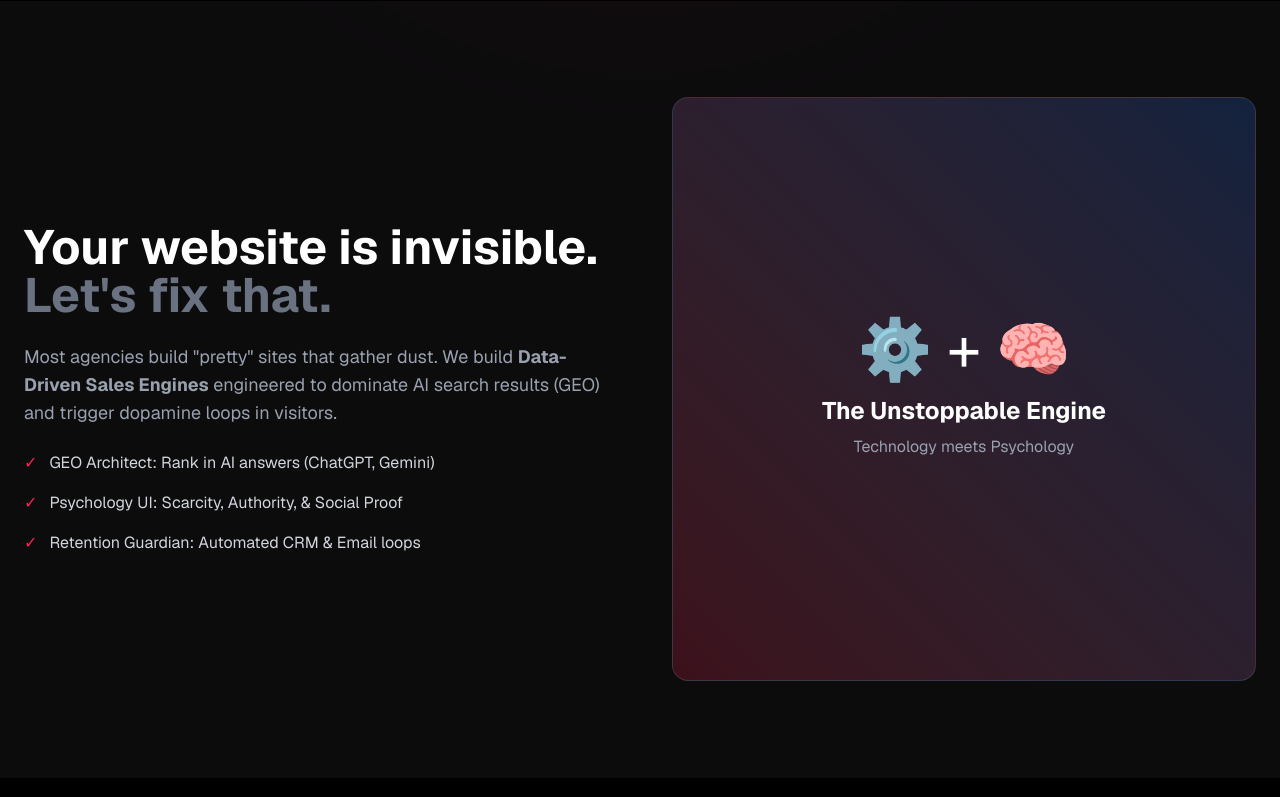
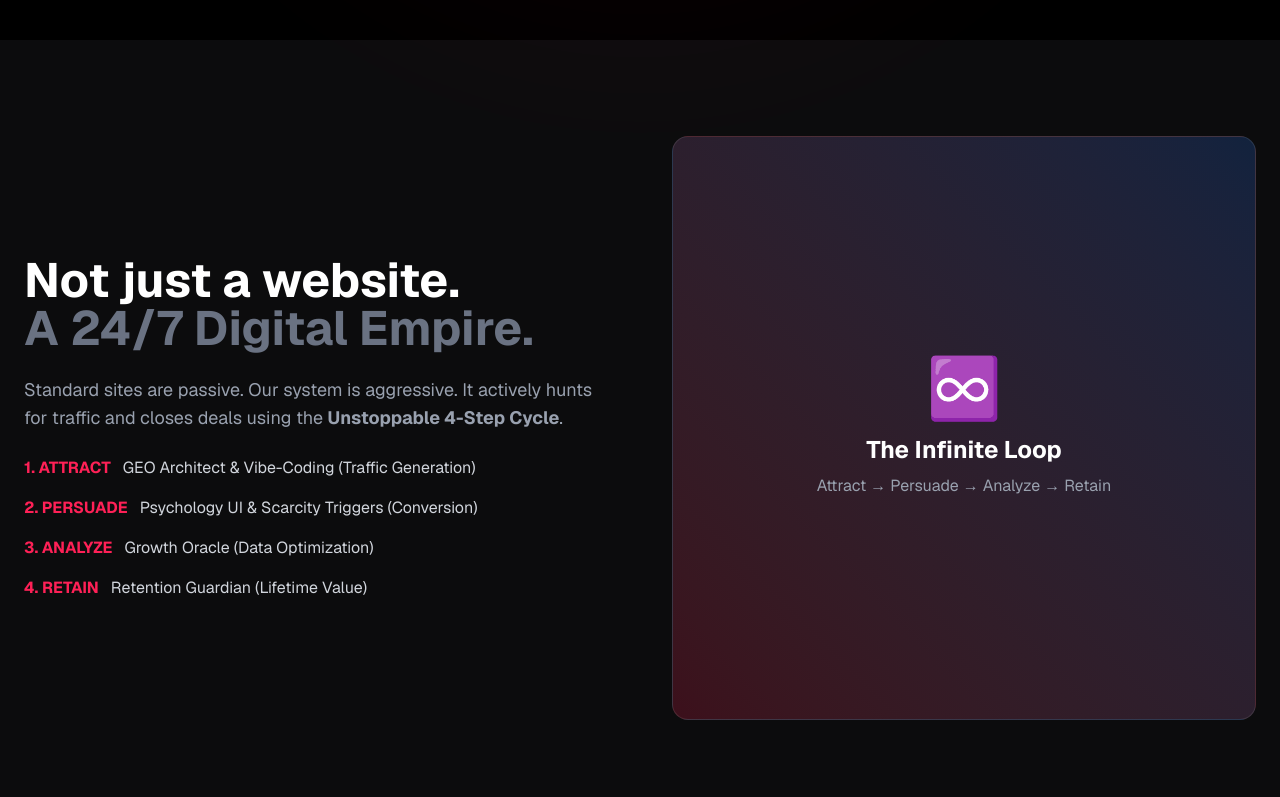
Before and after one commit to romkom-eng/moodpop-unstoppable-marketing, a Next.js app: page / in a window 1280 px wide. Shown: the part 889-1686 px from the top of the page. Built offline with nearby package versions, Linux system fonts and the light colour scheme.

Commit message:
feat: Update marketing copy to 24/7 system narrative

```diff
--- a/src/app/page.tsx
+++ b/src/app/page.tsx
@@ -37,7 +37,7 @@ export default function Home() {
         </h1>
 
         <p className="text-xl md:text-2xl text-gray-400 max-w-3xl mb-12 leading-relaxed">
-          Stop waiting for traffic. We implement the <strong>"Unstoppable 5"</strong> framework to turn your website into a 24/7 psychological sales agent.
+          It never sleeps. It <strong>Attracts</strong> (GEO), <strong>Persuades</strong> (Psychology), <strong>Analyzes</strong> (Growth), and <strong>Retains</strong> customers 24/7. We turn your website into a revenue-generating asset.
         </p>
 
         <div className="flex flex-col sm:flex-row gap-4 w-full justify-center">
@@ -62,31 +62,35 @@ export default function Home() {
       <section className="px-6 py-24 bg-zinc-900/50">
         <div className="max-w-7xl mx-auto grid grid-cols-1 md:grid-cols-2 gap-16 items-center">
           <div>
-            <h2 className="text-3xl md:text-5xl font-bold mb-6">Your website is invisible. <br /><span className="text-gray-500">Let's fix that.</span></h2>
+            <h2 className="text-3xl md:text-5xl font-bold mb-6">Not just a website. <br /><span className="text-gray-500">A 24/7 Digital Empire.</span></h2>
             <p className="text-gray-400 text-lg mb-6">
-              Most agencies build "pretty" sites that gather dust. We build <strong>Data-Driven Sales Engines</strong> engineered to dominate AI search results (GEO) and trigger dopamine loops in visitors.
+              Standard sites are passive. Our system is aggressive. It actively hunts for traffic and closes deals using the <strong>Unstoppable 4-Step Cycle</strong>.
             </p>
             <ul className="space-y-4 text-gray-300">
               <li className="flex items-center gap-3">
-                <span className="text-rose-500">✓</span>
-                GEO Architect: Rank in AI answers (ChatGPT, Gemini)
+                <span className="text-rose-500 font-bold">1. ATTRACT</span>
+                GEO Architect & Vibe-Coding (Traffic Generation)
               </li>
               <li className="flex items-center gap-3">
-                <span className="text-rose-500">✓</span>
-                Psychology UI: Scarcity, Authority, & Social Proof
+                <span className="text-rose-500 font-bold">2. PERSUADE</span>
+                Psychology UI & Scarcity Triggers (Conversion)
               </li>
               <li className="flex items-center gap-3">
-                <span className="text-rose-500">✓</span>
-                Retention Guardian: Automated CRM & Email loops
+                <span className="text-rose-500 font-bold">3. ANALYZE</span>
+                Growth Oracle (Data Optimization)
+              </li>
+              <li className="flex items-center gap-3">
+                <span className="text-rose-500 font-bold">4. RETAIN</span>
+                Retention Guardian (Lifetime Value)
               </li>
             </ul>
           </div>
           <div className="relative">
             {/* Visual representation of 'Engine' */}
             <div className="aspect-square bg-gradient-to-tr from-rose-500/20 to-blue-500/20 rounded-2xl border border-white/10 p-8 flex flex-col justify-center items-center">
-              <div className="text-6xl mb-4">⚙️ + 🧠</div>
-              <h3 className="text-2xl font-bold mb-2">The Unstoppable Engine</h3>
-              <p className="text-center text-gray-400">Technology meets Psychology</p>
+              <div className="text-6xl mb-4">♾️</div>
+              <h3 className="text-2xl font-bold mb-2">The Infinite Loop</h3>
+              <p className="text-center text-gray-400">Attract → Persuade → Analyze → Retain</p>
             </div>
           </div>
         </div>
```
